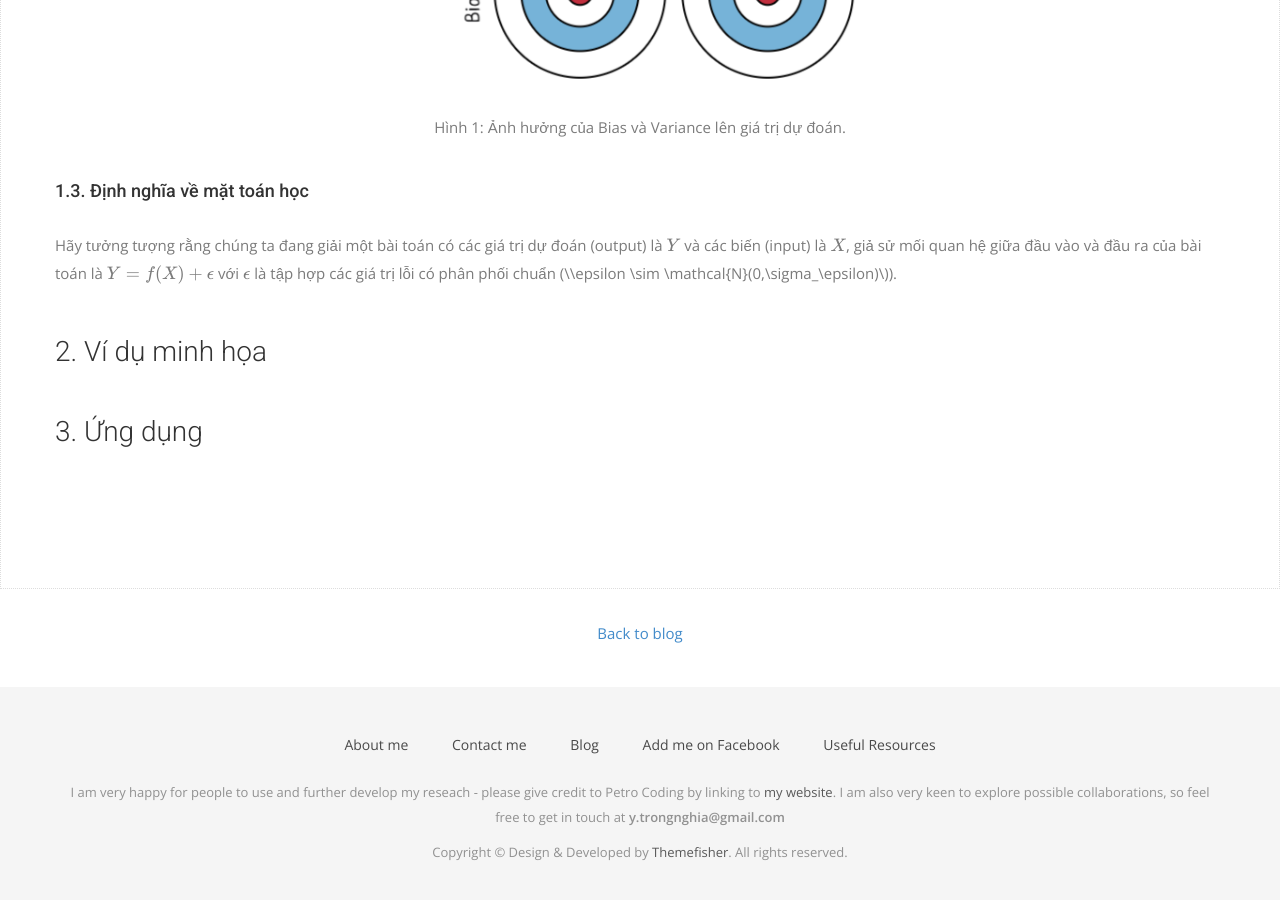
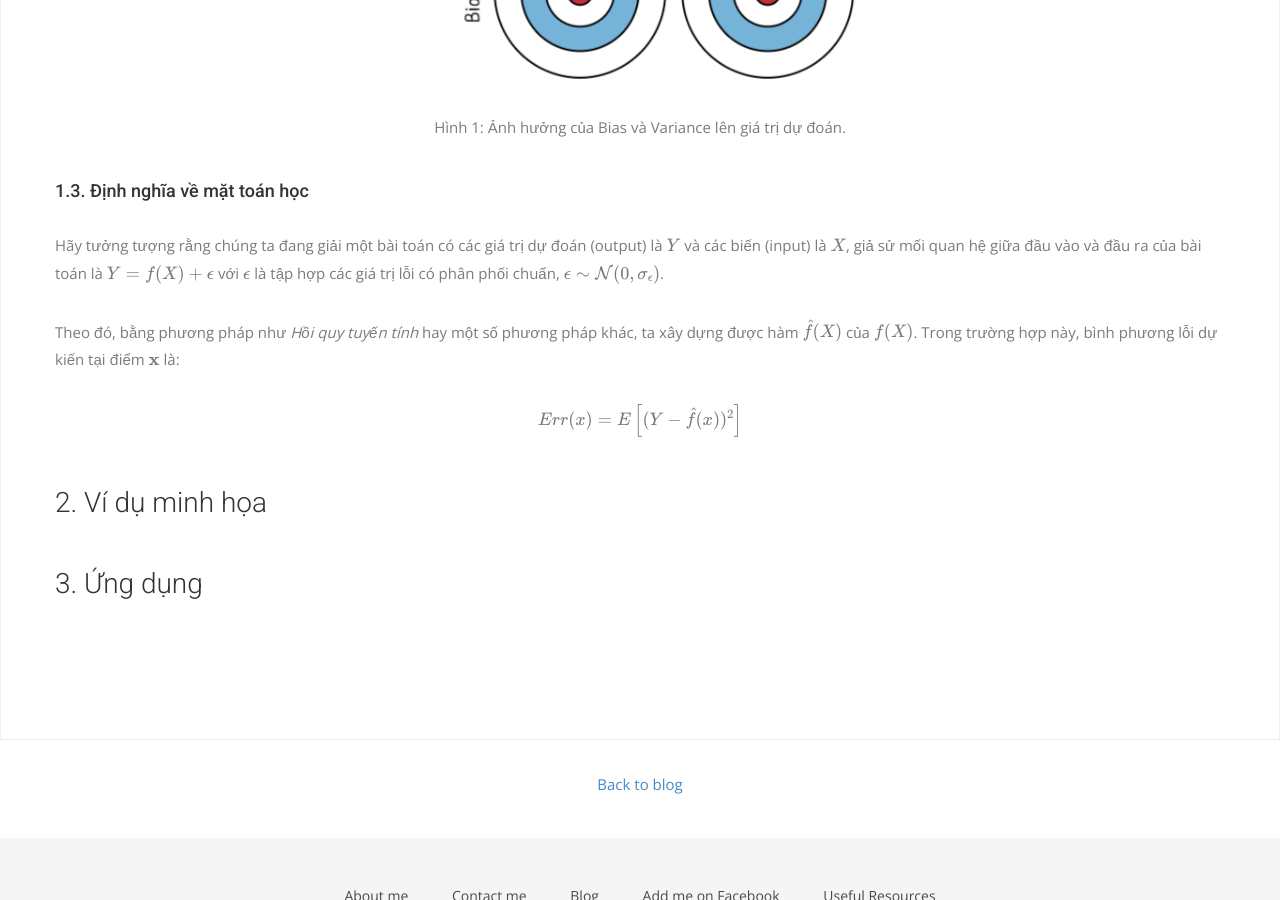
Before and after one commit to YanGBloG/superseded, a Jekyll site: the page built from _posts/2019-04-16-bias-variance-tradeoff.md, in a window 1280 px wide and 900 px high, scrolled down 1774 px. Built offline with Jekyll 4.4.1, drawn with Linux system fonts in a browser that asks for light colours; nearby versions of some CDN libraries; some web fonts are replaced; library files that are not in the unit come from our copies; formulas are drawn with MathJax 3.

Commit message:
Update 2019-04-16-bias-variance-tradeoff.md

```diff
--- a/_posts/2019-04-16-bias-variance-tradeoff.md
+++ b/_posts/2019-04-16-bias-variance-tradeoff.md
@@ -54,9 +54,13 @@ Có bốn trường hợp có thể xảy ra tương ứng với bias, variance
 
 #### 1.3. Định nghĩa về mặt toán học
 
-Hãy tưởng tượng rằng chúng ta đang giải một bài toán có các giá trị dự đoán (output) là \\(Y\\) và các biến (input) là \\(X\\), giả sử mối quan hệ giữa đầu vào và đầu ra của bài toán là \\(Y = f(X) + \epsilon\\) với \\(\epsilon\\) là tập hợp các giá trị lỗi có phân phối chuẩn (\\\epsilon \sim \mathcal{N}(0,\sigma_\epsilon)\\)).
+Hãy tưởng tượng rằng chúng ta đang giải một bài toán có các giá trị dự đoán (output) là \\(Y\\) và các biến (input) là \\(X\\), giả sử mối quan hệ giữa đầu vào và đầu ra của bài toán là \\(Y = f(X) + \epsilon\\) với \\(\epsilon\\) là tập hợp các giá trị lỗi có phân phối chuẩn, \\(\epsilon \sim \mathcal{N}(0,\sigma_\epsilon)\\).
 
+Theo đó, bằng phương pháp như _Hồi quy tuyến tính_ hay một số phương pháp khác, ta xây dựng được hàm \\(\hat{f}(X)\\) của \\(f(X)\\). Trong trường hợp này, bình phương lỗi dự kiến tại điểm \\(\mathbf{x}\\) là:
 
+<div style="text-align:center" markdown="1">
+\\(Err(x) = E\left[(Y-\hat{f}(x))^2\right]\\)
+</div>
 
 <a name="-vi-du-minh-hoa">
 
```
